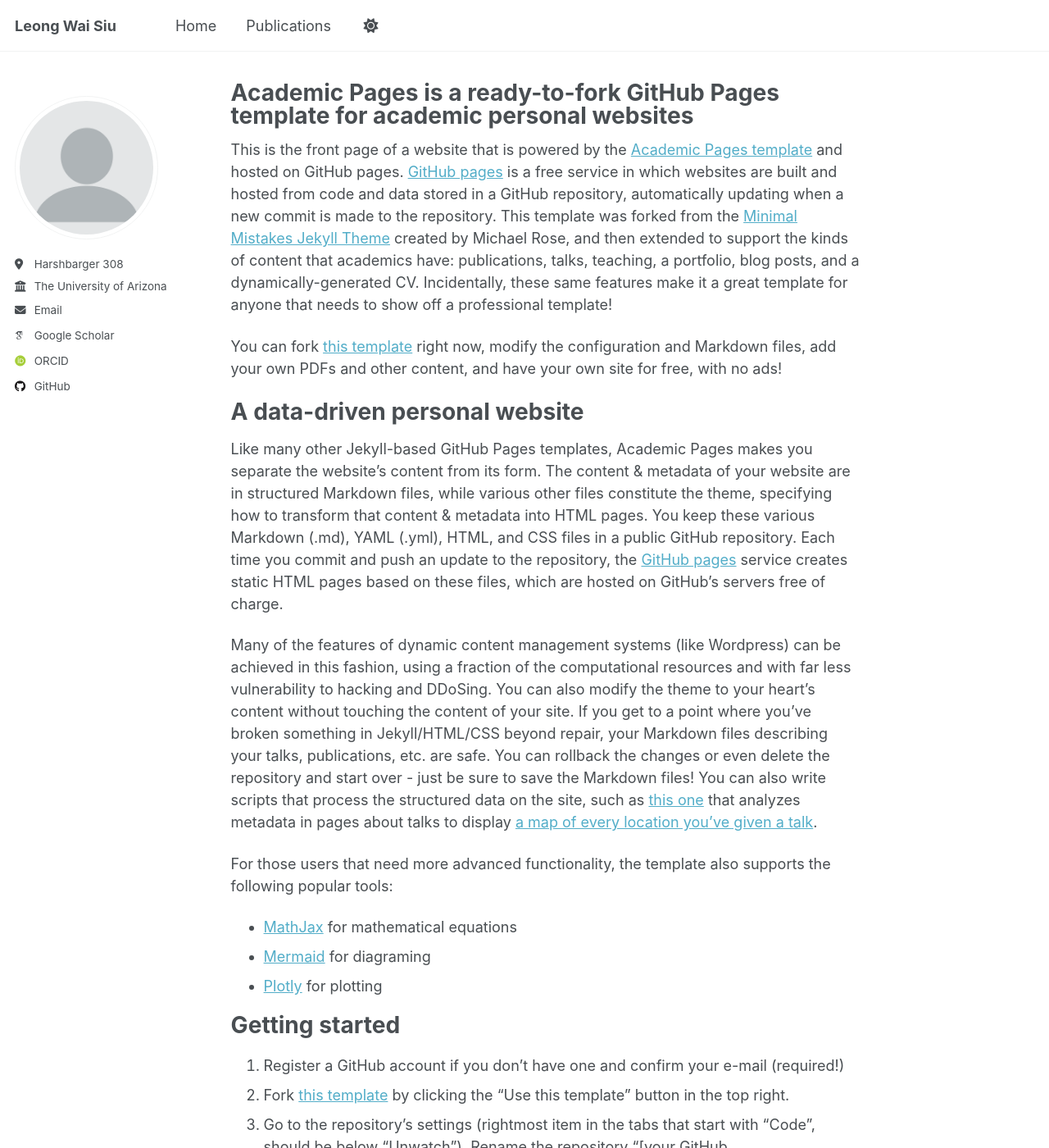
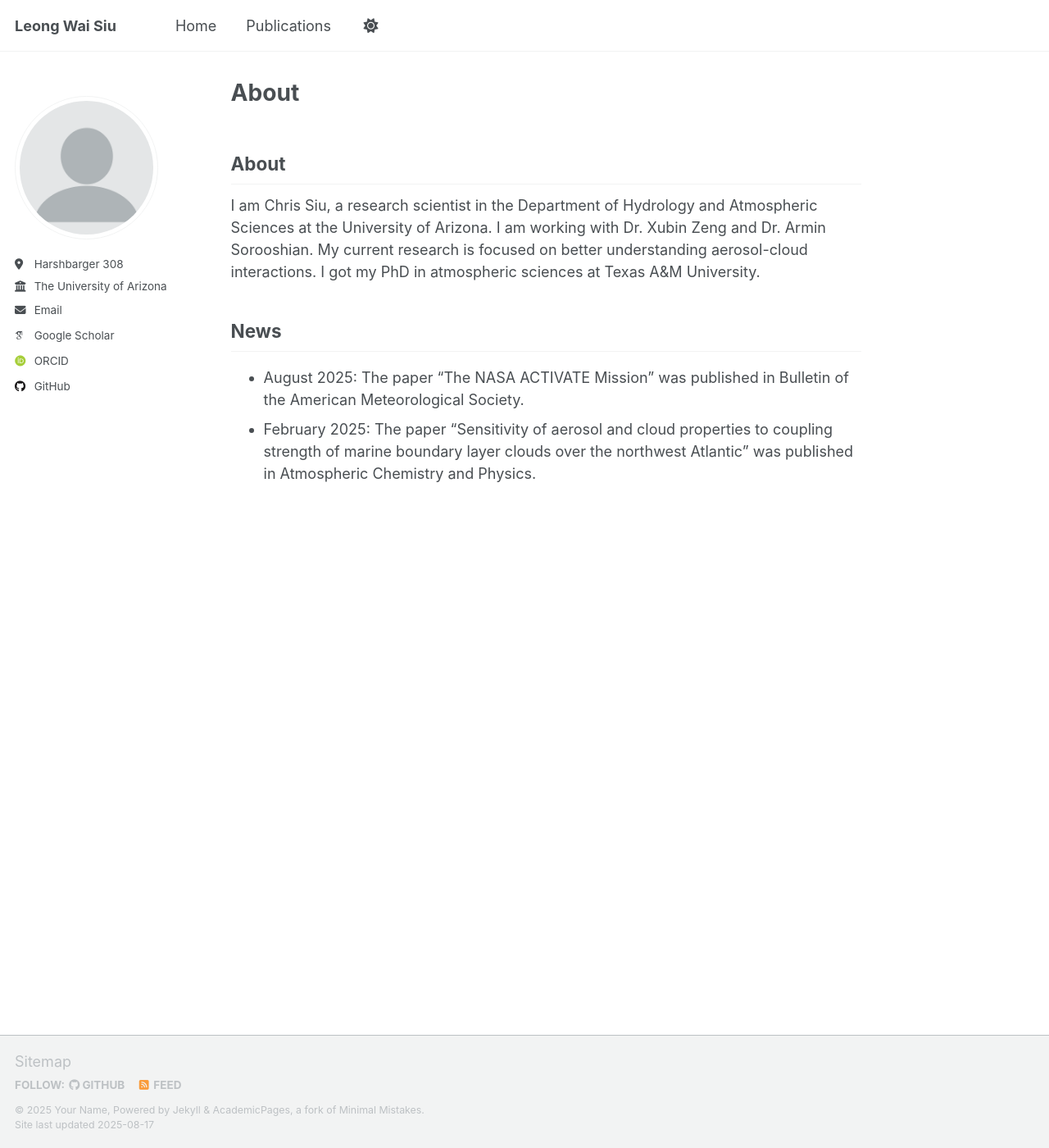
Before and after one commit to leongwaisiu/leongwaisiu.github.io, a Jekyll site: the page built from _pages/about.md, in a window 1280 px wide and 1400 px high. Shown: the whole window at 82% size. Built offline with Jekyll 4.4.1, drawn with Linux system fonts in a browser that asks for light colours; some web fonts are replaced; a script that is not in the unit is left out; some of the changed text lies outside the part shown.

Commit message:
Update about.md

```diff
--- a/_pages/about.md
+++ b/_pages/about.md
@@ -1,12 +1,22 @@
 ---
 permalink: /
-title: "Academic Pages is a ready-to-fork GitHub Pages template for academic personal websites"
+title: "About"
 author_profile: true
 redirect_from:
   - /about/
   - /about.html
 ---
 
+About
+------
+I am Chris Siu, a research scientist in the Department of Hydrology and Atmospheric Sciences at the University of Arizona.  I am working with Dr. Xubin Zeng and Dr. Armin Sorooshian.  My current research is focused on better understanding aerosol-cloud interactions.  I got my PhD in atmospheric sciences at Texas A&M University.
+
+News
+------
+- August 2025: The paper "The NASA ACTIVATE Mission" was published in Bulletin of the American Meteorological Society.
+- February 2025: The paper "Sensitivity of aerosol and cloud properties to coupling strength of marine boundary layer clouds over the northwest Atlantic" was published in Atmospheric Chemistry and Physics.
+
+<!--
 This is the front page of a website that is powered by the [Academic Pages template](https://github.com/academicpages/academicpages.github.io) and hosted on GitHub pages. [GitHub pages](https://pages.github.com) is a free service in which websites are built and hosted from code and data stored in a GitHub repository, automatically updating when a new commit is made to the repository. This template was forked from the [Minimal Mistakes Jekyll Theme](https://mmistakes.github.io/minimal-mistakes/) created by Michael Rose, and then extended to support the kinds of content that academics have: publications, talks, teaching, a portfolio, blog posts, and a dynamically-generated CV. Incidentally, these same features make it a great template for anyone that needs to show off a professional template!
 
  You can fork [this template](https://github.com/academicpages/academicpages.github.io) right now, modify the configuration and Markdown files, add your own PDFs and other content, and have your own site for free, with no ads!
@@ -54,3 +64,4 @@ Example: editing a Markdown file for a talk
 For more info
 ------
 More info about configuring Academic Pages can be found in [the guide](https://academicpages.github.io/markdown/), the [growing wiki](https://github.com/academicpages/academicpages.github.io/wiki), and you can always [ask a question on GitHub](https://github.com/academicpages/academicpages.github.io/discussions). The [guides for the Minimal Mistakes theme](https://mmistakes.github.io/minimal-mistakes/docs/configuration/) (which this theme was forked from) might also be helpful.
+-->
```
